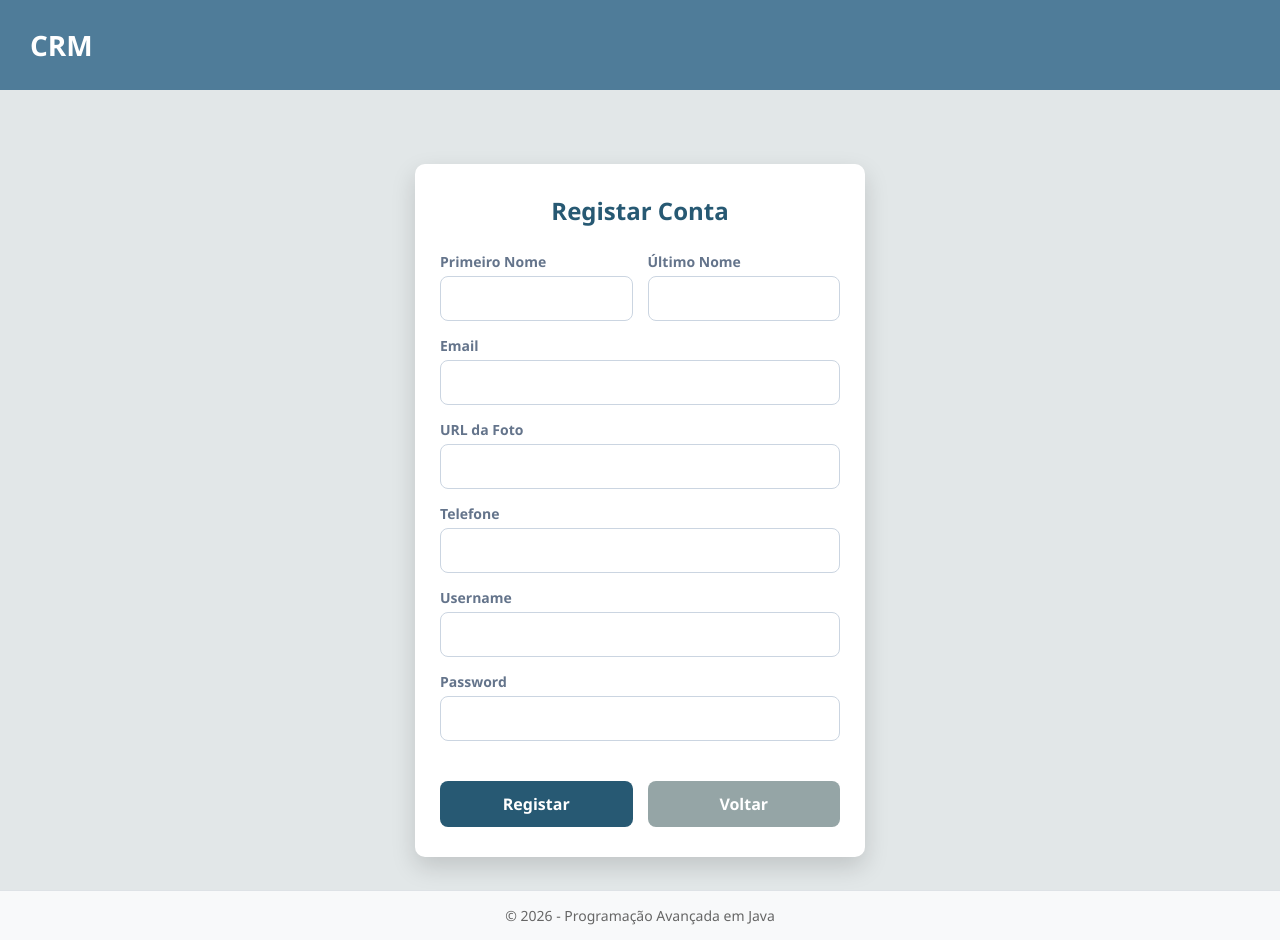
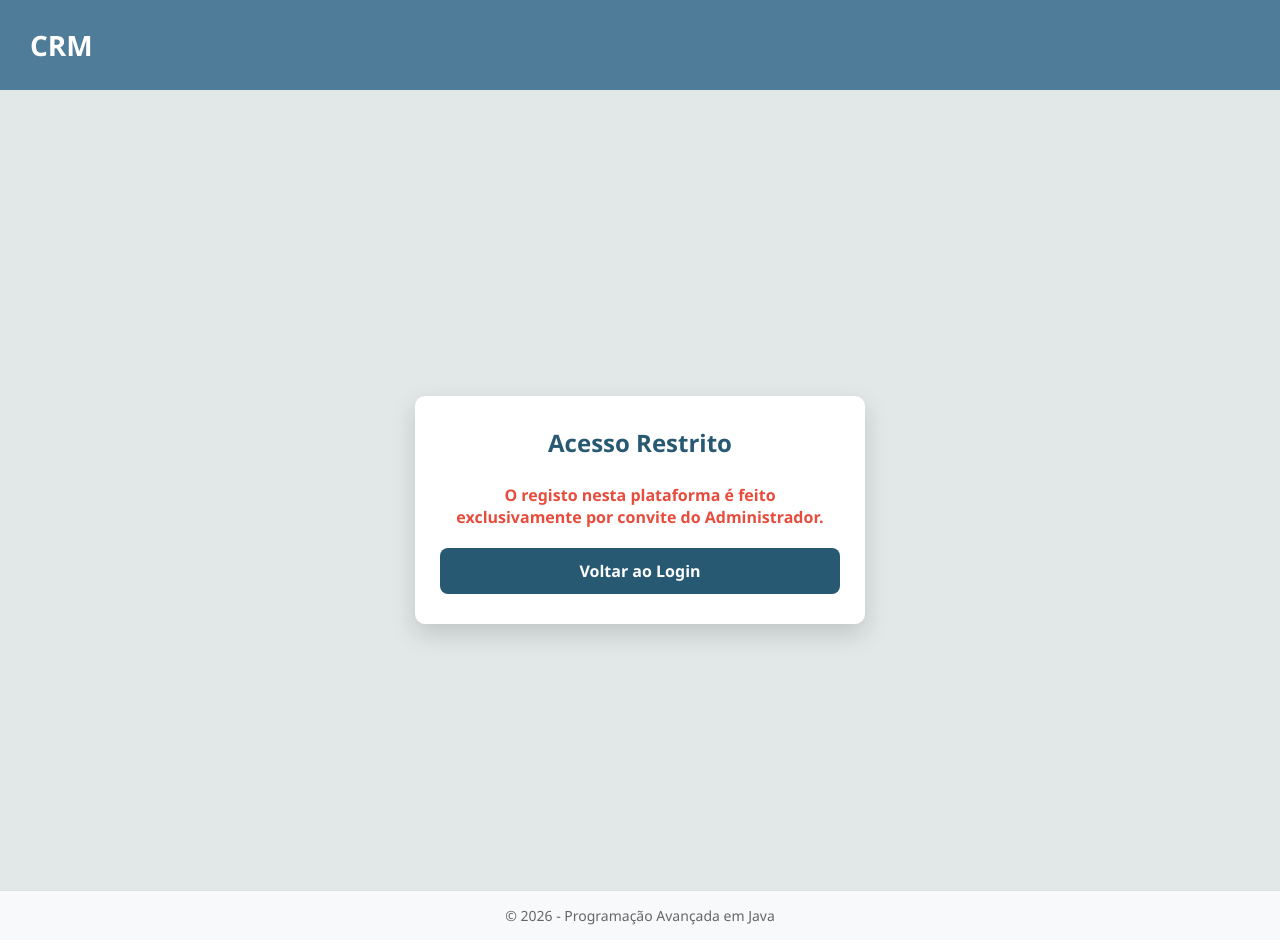
Before and after one commit to FrancileideAVasconcelos/Paj-P5-Frontend, a React (Vite) app: page /register in a window 1280 px wide. Built offline with nearby package versions, Linux system fonts and the light colour scheme.

Commit message:
alteração da pagina de registo para o novo requisito e o admin ter o botão de convidar um novo user

```diff
--- a/src/AppRouters.jsx
+++ b/src/AppRouters.jsx
@@ -25,7 +25,8 @@
         <Routes>
             {/* Rotas de Autenticação */}
             <Route path="/login" element={!token ? <Login /> : <Navigate to="/dashboard" />} />
-            <Route path="/register" element={!token ? <Register /> : <Navigate to="/login" />} />
+            <Route path="/register" element={!token ? <Register /> : <Navigate to="/dashboard" />} />
+            <Route path="/complete-registration" element={!token ? <Register /> : <Navigate to="/dashboard" />} />
 
             {/* --- NOVAS ROTAS --- */}
             <Route path="/confirm-account" element={!token ? <ConfirmAccount /> : <Navigate to="/dashboard" />} />
--- a/src/pages/Register.jsx
+++ b/src/pages/Register.jsx
@@ -1,137 +1,104 @@
-/**
- * @file Register.jsx
- * @description Componente de página para o registo de novos utilizadores no sistema.
- * Gere o estado de um formulário extenso, aplica validações locais e comunica com o endpoint de registo.
- */
-
 import { useState } from 'react';
-import { api } from '../services/api';
-import { Link, useNavigate } from "react-router-dom";
+import { useNavigate, useSearchParams, Link } from 'react-router-dom';
+import { UserService } from '../services/api';
 import '../styles/loginRegister.css';
 
-/**
- * Componente funcional que renderiza e gere o formulário de registo.
- * * @component
- * @returns {JSX.Element} O formulário de registo estruturado em containers de autenticação.
- */
-export default function Register(){
-
-    /** @type {Function} Hook de navegação do react-router-dom para redirecionamento após sucesso. */
+export default function Register() {
+    const [searchParams] = useSearchParams();
+    const token = searchParams.get("token"); // Lê o token do URL enviado por email
     const navigate = useNavigate();
 
-    // --- ESTADOS DO FORMULÁRIO ---
-    /** @type {string} Primeiro nome do utilizador. */
-    const [primeiroNome, setPrimeiroNome] = useState('');
-    /** @type {string} Último nome do utilizador. */
-    const [ultimoNome , setUltimoNome] = useState('');
-    /** @type {string} URL da imagem de perfil. */
-    const [fotoUrl, setFotoUrl] = useState('');
-    /** @type {string} Endereço de email. */
-    const [email, setEmail] = useState('');
-    /** @type {string} Número de telefone (validado para o formato português). */
-    const [telefone, setTelefone] = useState('');
-    /** @type {string} Nome de utilizador único no sistema. */
-    const [username, setUsername] = useState('');
-    /** @type {string} Password de acesso. */
-    const [password, setPassword] = useState('');
-    /** @type {string} Armazena mensagens de erro retornadas pela API ou validações. */
+    const [formData, setFormData] = useState({
+        username: '',
+        password: '',
+        primeiroNome: '',
+        ultimoNome: '',
+        telefone: '',
+        fotoUrl: ''
+    });
     const [erro, setErro] = useState('');
+    const [sucesso, setSucesso] = useState('');
+    const [loading, setLoading] = useState(false);
 
-    /**
-     * Gere o processo de registo.
-     * Realiza verificações de campos obrigatórios e formato de telefone antes de submeter os dados.
-     * * @async
-     * @function handleRegister
-     * @param {React.FormEvent} e - Evento de submissão do formulário.
-     * @returns {Promise<void>} Redireciona para /login em caso de sucesso ou define mensagem de erro.
-     */
-    const handleRegister = async (e) => {
-        e.preventDefault(); // Evita que a página recarregue ao submeter o formulário
-        setErro('');
-
-        // Validação de preenchimento obrigatório
-        if (!primeiroNome || !ultimoNome || !email || !username || !password || !fotoUrl || !telefone){
-            alert("Por favor, preenche todos os campos obrigatórios.");
-            return;
+    // SE NÃO HOUVER TOKEN: Bloqueia a página de registo!
+    if (!token) {
+        return (
+            <div className="login-page-container">
+                <div className="login-container" style={{ textAlign: 'center' }}>
+                    <h2>Acesso Restrito</h2>
+                    <p style={{ color: '#e74c3c', fontWeight: 'bold', margin: '20px 0' }}>
+                        O registo nesta plataforma é feito exclusivamente por convite do Administrador.
+                    </p>
+                    <Link to="/login" className="btn-auth">Voltar ao Login</Link>
+                </div>
+            </div>
+        );
     }
 
-        /**
-         * Validação de Telefone:
-         * Deve ter exatamente 9 dígitos e começar por 2 (fixo) ou 9 (móvel).
-         */
-        if (!/^[29][0-9]{8}$/.test(telefone)) {
-            alert("O telefone deve ter 9 dígitos e começar por 2 ou 9.");
-            return;
-        }
+    const handleChange = (e) => {
+        setFormData({ ...formData, [e.target.name]: e.target.value });
+    };
 
-        /** @type {Object} Objeto com os dados do novo utilizador formatados para o backend. */
-        const novoUtilizador = { primeiroNome, ultimoNome, email, username, password, fotoUrl, telefone };
+    const handleSubmeter = async (e) => {
+        e.preventDefault();
+        setErro('');
+        setSucesso('');
+        setLoading(true);
 
         try {
-            /** * Chamada ao endpoint de registo na API.
-             * @see {@link api.post}
-             */
-            await api.post('/users/register', novoUtilizador);
-            alert("Sucesso!");
-
-            // Redireciona para a página de login após o registo bem-sucedido
-            navigate('/login');
-        } catch (err) {
-            /** Define o erro capturado (ex: username já existente) para exibição na UI. */
-            setErro(err.message);
+            await UserService.completeRegistration(token, formData);
+            setSucesso("Conta ativada com sucesso! A redirecionar para o login...");
+            setTimeout(() => navigate('/login'), 3000);
+        } catch (error) {
+            setErro(error.message || "Erro: O link de convite é inválido ou já expirou.");
+        } finally {
+            setLoading(false);
         }
-    }
+    };
 
     return (
         <div className="login-page-container">
             <div className="login-container">
-                <h2>Registar Conta</h2>
+                <h2>Completar Registo</h2>
+                <p style={{ textAlign: 'center', marginBottom: '20px', fontSize: '14px', color: '#666' }}>
+                    Bem-vindo! Preencha os seus dados pessoais para ativar a sua nova conta.
+                </p>
 
-                {/* Exibição condicional de erros de validação ou de rede */}
-                {erro && <p style={{ color: '#e74c3c', textAlign: 'center', marginBottom: '10px', fontWeight: 'bold' }}>{erro}</p>}
+                {erro && <p style={{ color: '#e74c3c', textAlign: 'center', fontWeight: 'bold' }}>{erro}</p>}
+                {sucesso && <p style={{ color: '#27ae60', textAlign: 'center', fontWeight: 'bold' }}>{sucesso}</p>}
 
-                <form onSubmit={handleRegister} className="custom-form">
-                    <div className="form-row">
+                <form onSubmit={handleSubmeter} className="custom-form">
+                    {/* Reparaste? Não há campo "E-mail" aqui! O Java já o guardou através do token. */}
+
+                    <div className="form-group">
+                        <label>Username</label>
+                        <input type="text" name="username" value={formData.username} onChange={handleChange} required />
+                    </div>
+                    <div className="form-group">
+                        <label>Password</label>
+                        <input type="password" name="password" value={formData.password} onChange={handleChange} required />
+                    </div>
                     <div className="form-group">
                         <label>Primeiro Nome</label>
-                            <input type="text" value={primeiroNome} onChange={(e) => setPrimeiroNome(e.target.value)} required />
+                        <input type="text" name="primeiroNome" value={formData.primeiroNome} onChange={handleChange} required />
                     </div>
                     <div className="form-group">
                         <label>Último Nome</label>
-                            <input type="text" value={ultimoNome} onChange={(e) => setUltimoNome(e.target.value)} required />
+                        <input type="text" name="ultimoNome" value={formData.ultimoNome} onChange={handleChange} required />
                     </div>
-                    </div>
-
-                    <div className="form-group">
-                        <label>Email</label>
-                        <input type="email" value={email} onChange={(e) => setEmail(e.target.value)} required />
-                    </div>
-
-                    <div className="form-group">
-                        <label>URL da Foto</label>
-                        <input type="text" value={fotoUrl} onChange={(e) => setFotoUrl(e.target.value)} required />
-                    </div>
-
                     <div className="form-group">
                         <label>Telefone</label>
-                        <input type="text" value={telefone} onChange={(e) => setTelefone(e.target.value)} required />
+                        <input type="text" name="telefone" value={formData.telefone} onChange={handleChange} required />
                     </div>
-
                     <div className="form-group">
-                        <label>Username</label>
-                        <input type="text" value={username} onChange={(e) => setUsername(e.target.value)} required />
-                    </div>
-
-                    <div className="form-group">
-                        <label>Password</label>
-                        <input type="password" value={password} onChange={(e) => setPassword(e.target.value)} required />
+                        <label>URL da Foto (Opcional)</label>
+                        <input type="text" name="fotoUrl" value={formData.fotoUrl} onChange={handleChange} />
                     </div>
 
                     <div className="form-actions">
-                        <button type="submit" className="btn-auth">Registar</button>
-                        <Link to="/login" className="btn-auth btn-secondary">
-                            Voltar
-                        </Link>
+                        <button type="submit" className="btn-auth" disabled={loading}>
+                            {loading ? 'A processar...' : 'Ativar a minha conta'}
+                        </button>
                     </div>
                 </form>
             </div>
--- a/src/services/api.js
+++ b/src/services/api.js
@@ -65,6 +65,7 @@
     updateProfile: (data) => api.patch('/users/perfil', data),
 
     // --- NOVAS FUNÇÕES ---
+    completeRegistration: (token, data) => api.post('/users/complete-registration?token=' + encodeURIComponent(token), data),
     confirmAccount: (token) => api.post('/users/confirm?token=' + token, {}),
     forgotPassword: (email) => api.post('/users/forgot-password', { email }),
     resetPassword: (token, password) => api.post('/users/reset-password?token=' + token, { password })
@@ -72,6 +73,7 @@
 
 export const AdminService = {
 
+    inviteUser: (email) => api.post('/admin/users/invite', { email }),
     getAllUsers: () => api.get('/admin/users'),
     getUserClients: (username) => api.get(`/admin/users/${username}/clients`),
     getUserLeads: (username) => api.get(`/admin/users/${username}/leads`),
```
Also changed, not shown: src/pages/Admin.jsx (+47 -1 lines). Lines whose indentation alone changed are shown as unchanged.
